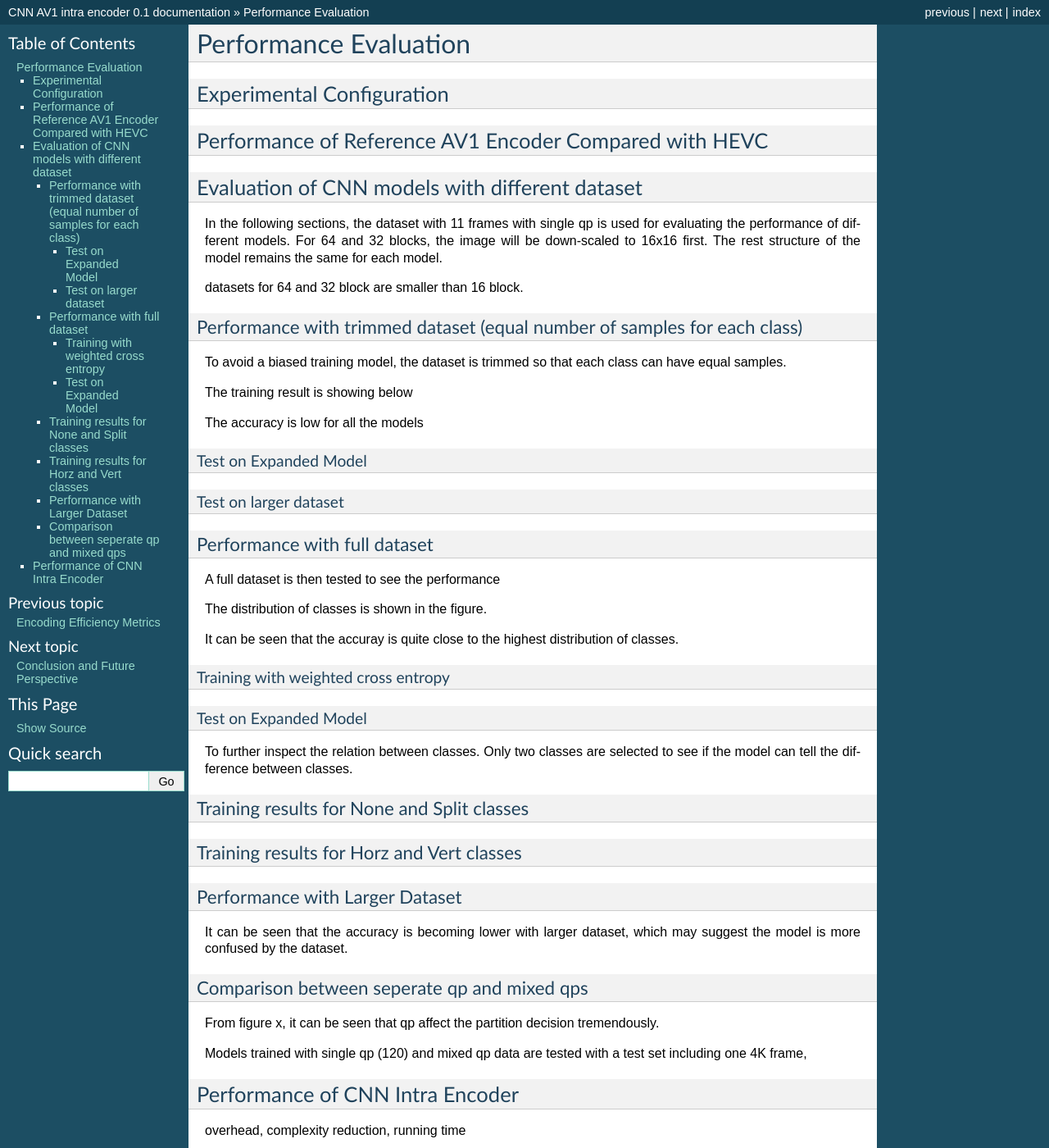
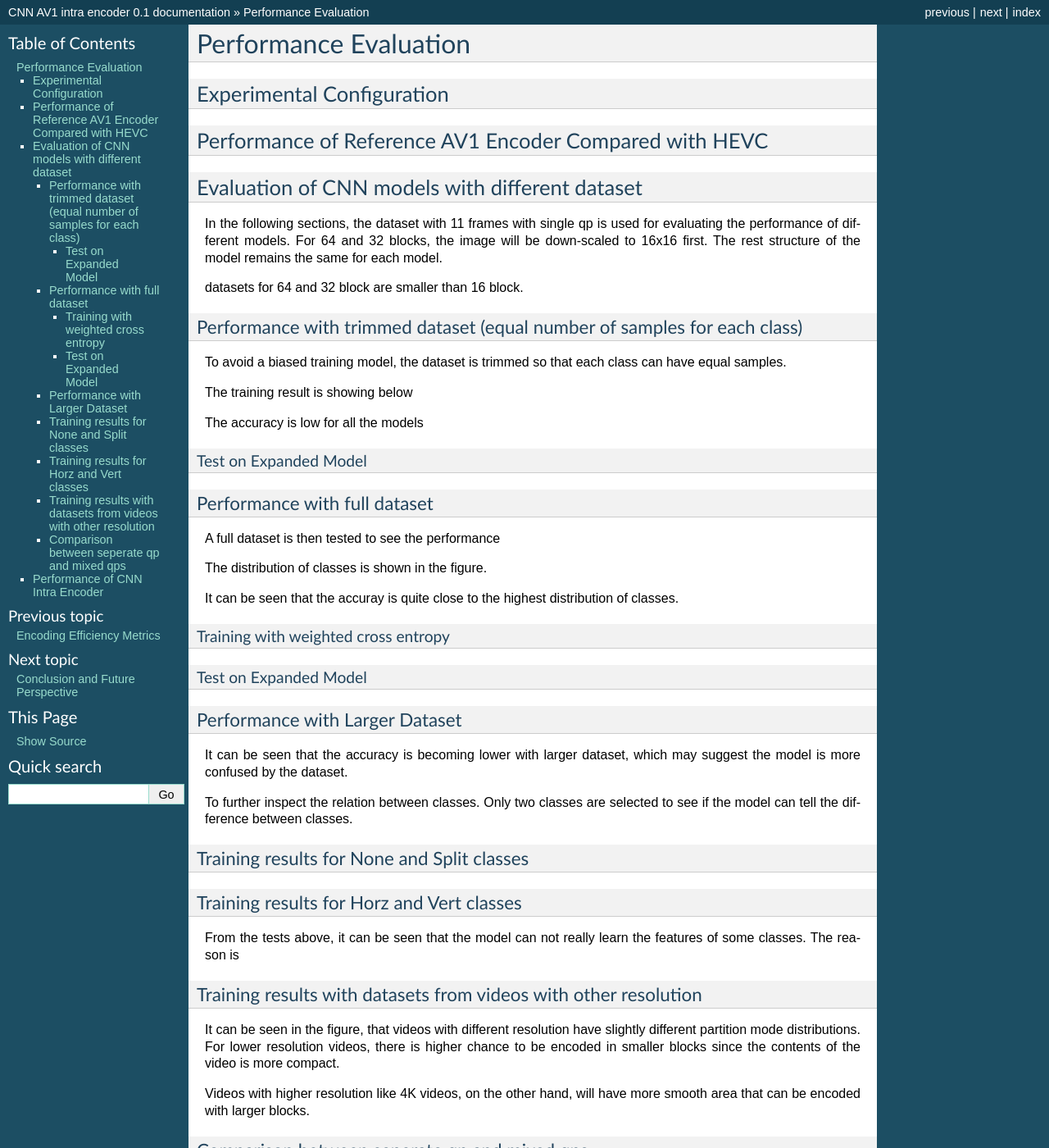
Before and after one commit to epadam/CNN-AV1-intra-encoder, a Sphinx documentation site: the page built from source/performance.rst, in a window 1280 px wide and 1400 px high. Shown: the whole window at 82% size. Built offline with Sphinx 7.4.7, drawn with Linux system fonts in a browser that asks for light colours.

Commit message:
Update performance.rst

```diff
--- a/source/performance.rst
+++ b/source/performance.rst
@@ -37,11 +37,6 @@ Test on Expanded Model
 
 
 
-
-Test on larger dataset
-^^^^^^^^^^^^^^^^^^^^^^^
-
-
 -------------------------------------
 Performance with full dataset
 -------------------------------------
@@ -59,6 +54,12 @@ Test on Expanded Model
 ^^^^^^^^^^^^^^^^^^^^^^^
 
 
+--------------------------------------
+Performance with Larger Dataset
+--------------------------------------
+It can be seen that the accuracy is becoming lower with larger dataset, which may suggest the model is more confused by the dataset.
+
+
 To further inspect the relation between classes. Only two classes are selected to see if the model can tell the difference between classes.
 
 
@@ -73,12 +74,15 @@ Training results for Horz and Vert classes
 
 
 
+From the tests above, it can be seen that the model can not really learn the features of some classes. The reason is
 
---------------------------------------
-Performance with Larger Dataset
---------------------------------------
-It can be seen that the accuracy is becoming lower with larger dataset, which may suggest the model is more confused by the dataset.
+-----------------------------------------------------------------
+Training results with datasets from videos with other resolution
+-----------------------------------------------------------------
 
+It can be seen in the figure, that videos with different resolution have slightly different partition mode distributions. For lower resolution videos, there is higher chance to be encoded in smaller blocks since the contents of the video is more compact.
+
+Videos with higher resolution like 4K videos, on the other hand, will have more smooth area that can be encoded with larger blocks.
 
 
 ---------------------------------------------
```
